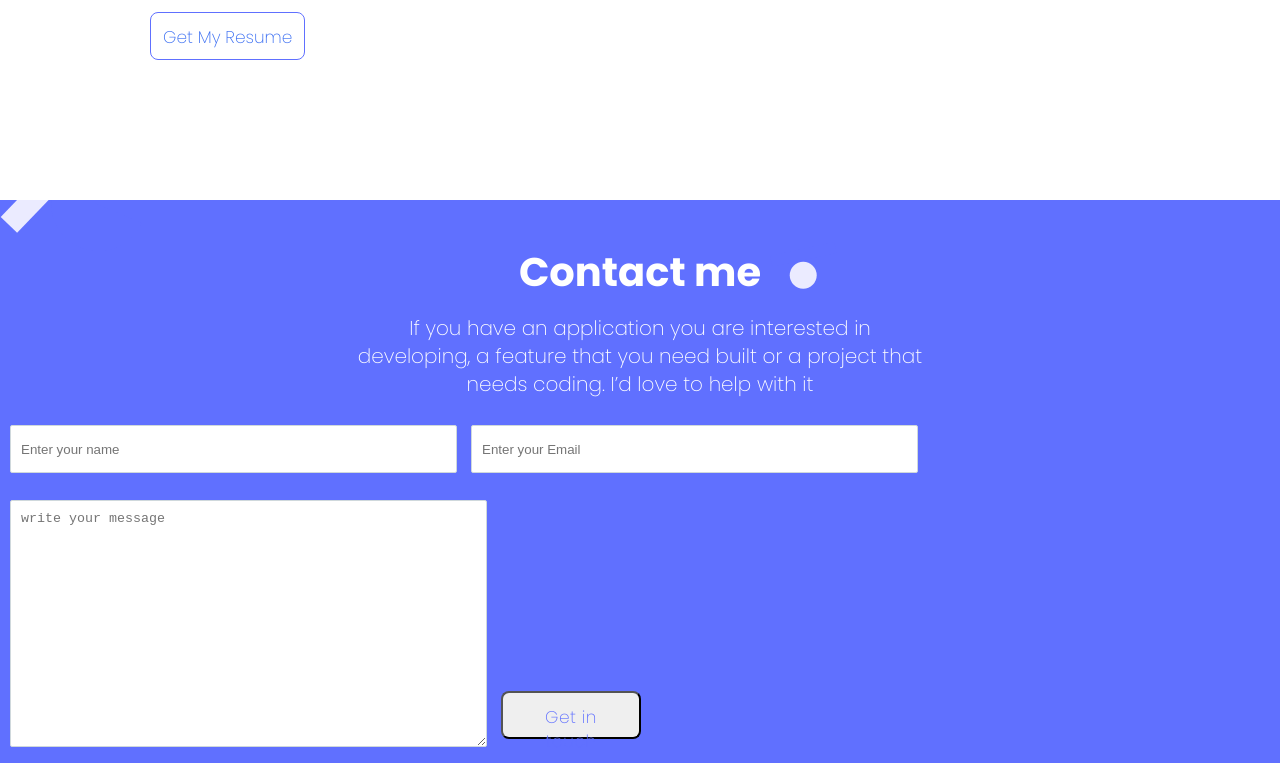
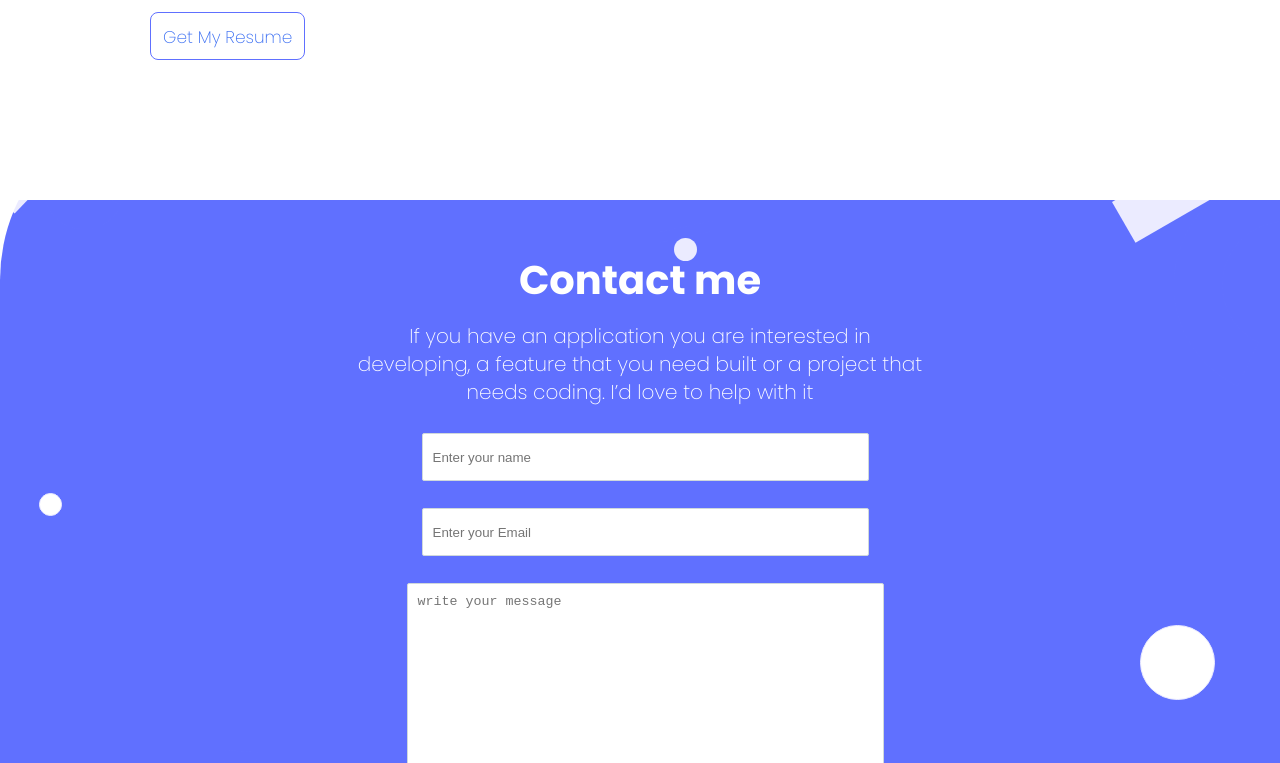
Before and after one commit to ogiogiovictor/microverse_porfolio_project, a website: page index.html in a window 1280 px wide. Shown: the part 3237-4000 px from the top of the page. Drawn offline with Linux system fonts and the light colour scheme.

Commit message:
Work on web layout

```diff
--- a/index.html
+++ b/index.html
@@ -189,7 +189,7 @@
 
 
     <!-- Contact Form-->
-    <section>
+    <section class="contact-form-bg">
       <div class="contact_bg">
           <div class="flex-contact">
               <h2>Contact me</h2>
--- a/main.css
+++ b/main.css
@@ -241,7 +241,7 @@ li {
   line-height: 24px;
   letter-spacing: 0.03em;
   color: #6070ff;
-  width: 140px;
+  width: 180px;
   height: 48px;
   padding: 12px 16px;
   border-radius: 8px;
@@ -397,14 +397,17 @@ li {
 }
 
 /********************* ABOUT SECTION PAGE *************************/
+.contact-form-bg {
+  background-color: white;
+}
 .contact_bg {
   /* display: grid;
   grid-template-columns: 1fr; */
   height: 846px;
   background-image: url("images/Header bg.svg");
-  background-size: cover;
   background-color: var(--bgcontact);
-  border-top-left-radius: 80px;
+  border-top-left-radius: 180px;
+
 }
 
 .flex-contact {
@@ -414,8 +417,9 @@ li {
   justify-content: center;
 }
 
+
 .flex-contact h2 {
-  margin-top: 142px;
+  margin-top: 150px;
   font-family: var(--font);
   font-weight: 700;
   color: #fff;
@@ -431,6 +435,12 @@ li {
   font-size: 20px;
   line-height: 28px;
   text-align: center;
+}
+
+.flex-contact form{
+  width: 600px;
+  text-align: center;
+
 }
 
 .flex-contact ul li input {
```
Also changed, not shown: README.md.
